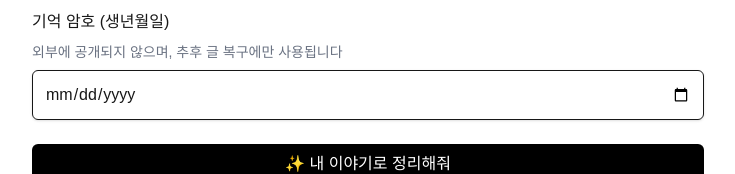
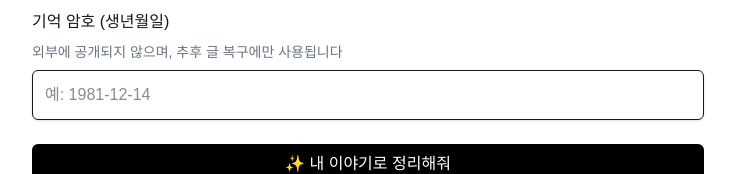
Before and after one commit to Barac9492/choogoome, a Next.js app: page / in a window 1280 px wide. Shown: the part 543-717 px from the top of the page, without its empty margins (272-1007 px from the left). Built offline with nearby package versions, Linux system fonts and the light colour scheme; no server answers.

Commit message:
feat(ui): show pending state with SubmitButton

```diff
--- a/app/page.tsx
+++ b/app/page.tsx
@@ -1,4 +1,5 @@
 import { generateEssay } from "./actions";
+import SubmitButton from "@/components/SubmitButton";
 
 export default function Home() {
   return (
@@ -32,19 +33,17 @@ export default function Home() {
             외부에 공개되지 않으며, 추후 글 복구에만 사용됩니다
           </span>
           <input
-            type="date"
+            type="text"
             name="birthdate"
             required
+            placeholder="예: 1981-12-14"
+            pattern="\d{4}-\d{2}-\d{2}"
+            inputMode="numeric"
             className="p-3 border rounded-md shadow-sm focus:outline-none focus:ring-2 focus:ring-black/40"
           />
         </label>
 
-        <button
-          type="submit"
-          className="bg-black text-white py-2 rounded-md hover:opacity-90 transition-transform hover:-translate-y-0.5"
-        >
-          ✨ 내 이야기로 정리해줘
-        </button>
+        <SubmitButton />
       </form>
 
       <p className="text-sm text-gray-600 text-center max-w-xl mt-10 leading-relaxed">
--- /dev/null
+++ b/components/SubmitButton.tsx
@@ -0,0 +1,15 @@
+"use client";
+import { useFormStatus } from "react-dom";
+
+export default function SubmitButton() {
+  const { pending } = useFormStatus();
+  return (
+    <button
+      type="submit"
+      disabled={pending}
+      className={`bg-black text-white py-2 rounded-md transition-all px-4 ${pending ? "opacity-60 cursor-not-allowed" : "hover:opacity-90 hover:-translate-y-0.5"}`}
+    >
+      {pending ? "🛠️ AI가 글을 정리하는 중..." : "✨ 내 이야기로 정리해줘"}
+    </button>
+  );
+}
```
